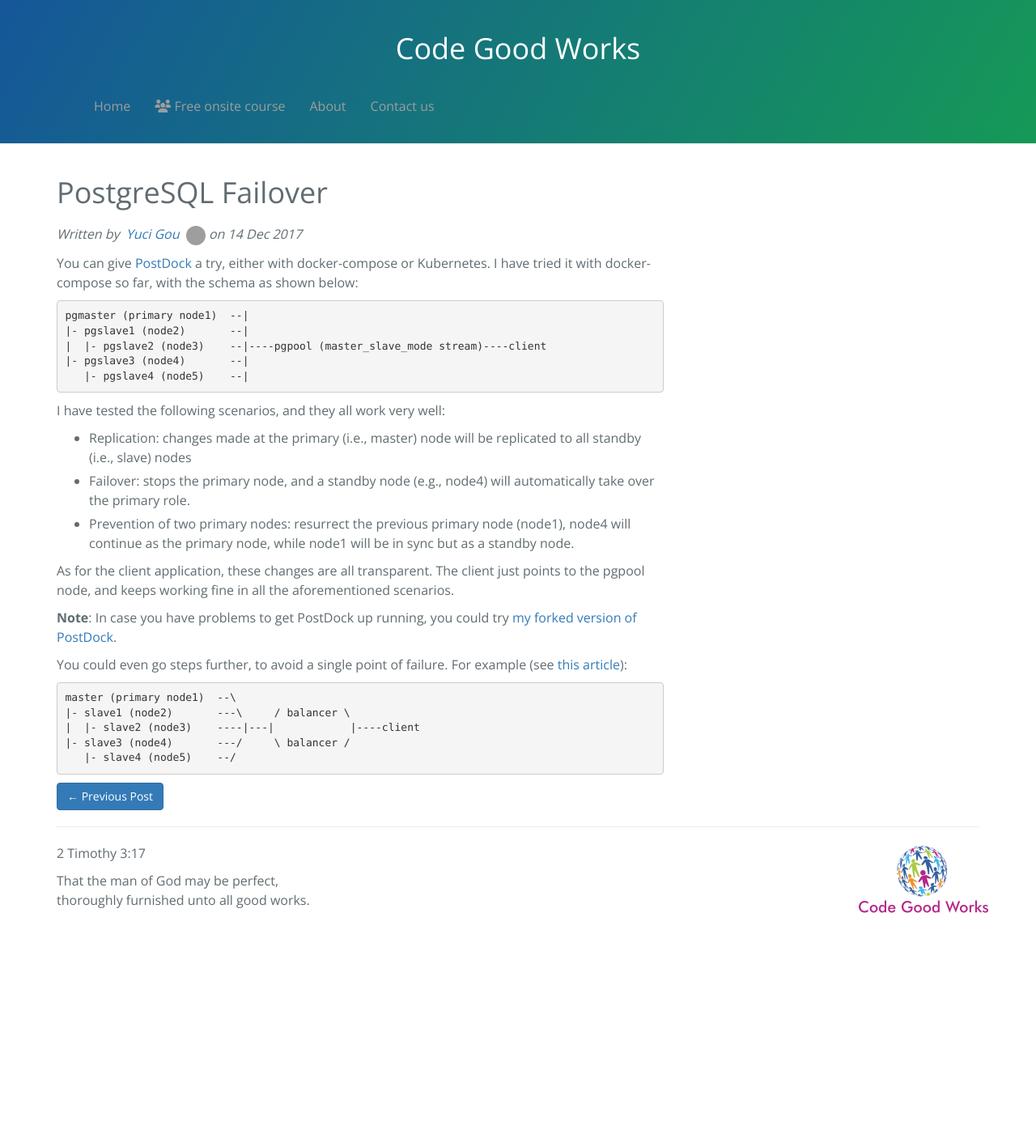
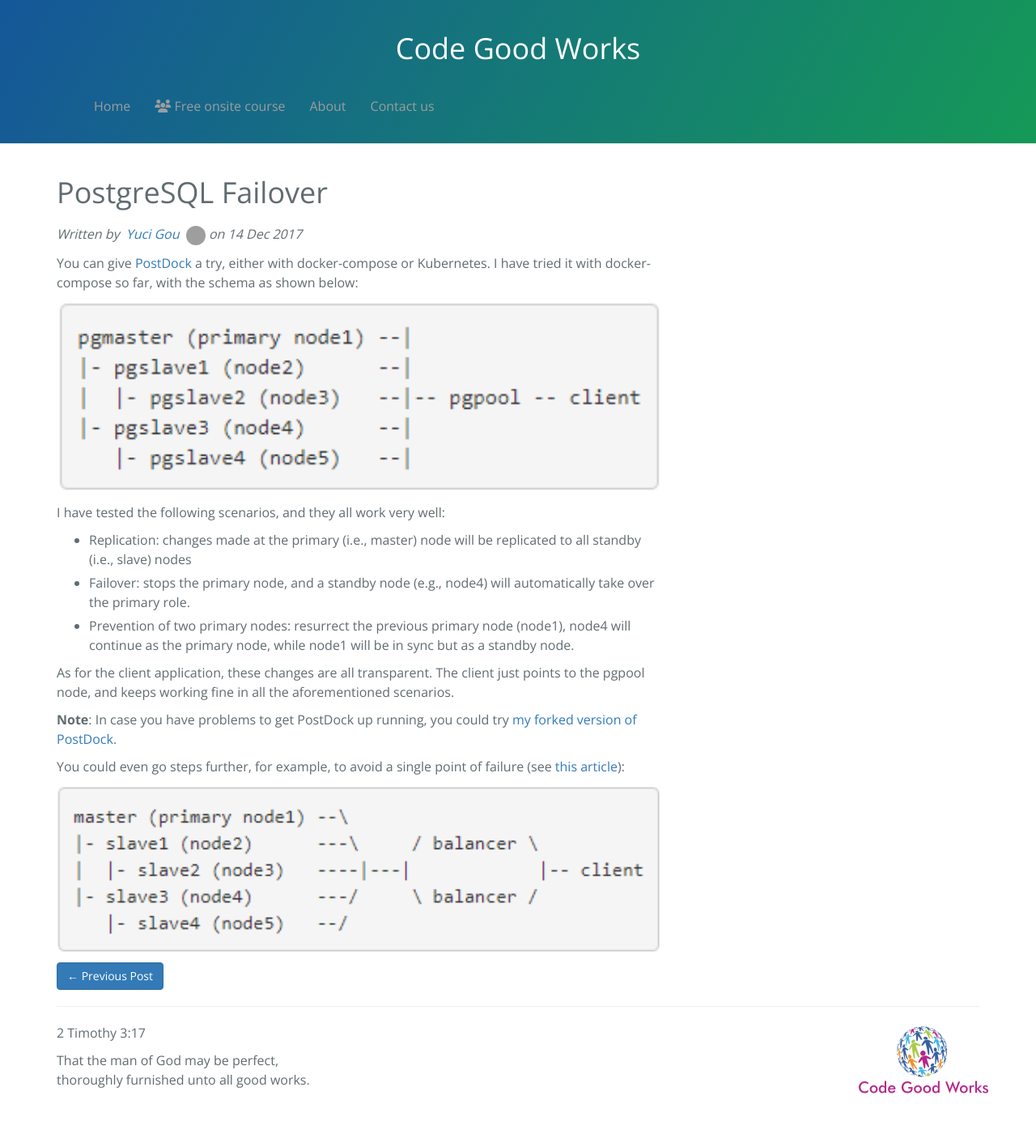
Before and after one commit to yucigou/codegoodworks, a Jekyll site: the page built from _posts/2017-12-14-postgresql-failover.md, in a window 1280 px wide. Shown: the whole page at 81% size. Built offline with Jekyll 4.4.1, drawn with Linux system fonts in a browser that asks for light colours; nearby versions of some CDN libraries; before the commit the page ends 1184 px from its top, so only the background shows below that; grey boxes are pictures that could not be loaded.

Commit message:
Replace with images

```diff
--- a/_posts/2017-12-14-postgresql-failover.md
+++ b/_posts/2017-12-14-postgresql-failover.md
@@ -9,11 +9,7 @@ excerpt_separator: <!--more-->
 
 You can give [PostDock][1] a try, either with docker-compose or Kubernetes. I have tried it with docker-compose so far, with the schema as shown below:
 
-    pgmaster (primary node1)  --|
-    |- pgslave1 (node2)       --|
-    |  |- pgslave2 (node3)    --|----pgpool (master_slave_mode stream)----client
-    |- pgslave3 (node4)       --|
-       |- pgslave4 (node5)    --|
+<img src="{{ site.baseurl }}/assets/images/postgres_failover.PNG" class="post" alt="PostgreSQL Failover">
 
 <!--more-->
 
@@ -27,14 +23,9 @@ As for the client application, these changes are all transparent. The client jus
 
 **Note**: In case you have problems to get PostDock up running, you could try [my forked version of PostDock][2].
 
-You could even go steps further, to avoid a single point of failure. For example (see [this article][3]):
+You could even go steps further, for example, to avoid a single point of failure (see [this article][3]):
 
-    master (primary node1)  --\
-    |- slave1 (node2)       ---\     / balancer \
-    |  |- slave2 (node3)    ----|---|            |----client
-    |- slave3 (node4)       ---/     \ balancer /
-       |- slave4 (node5)    --/
-
+<img src="{{ site.baseurl }}/assets/images/postgres_failover_lb.PNG" class="post" alt="PostgreSQL Failover with Load Balancer">
 
   [1]: https://github.com/paunin/PostDock
   [2]: https://github.com/yucigou/PostDock
--- a/assets/css/style.scss
+++ b/assets/css/style.scss
@@ -238,6 +238,11 @@ img.poster {
     height: auto;
 }
 
+img.post {
+	width: 100%;
+	height: auto;
+}
+
 @media screen and (min-width: 500px){
 	img.poster {
 	    width: auto;
```
Also changed, not shown: assets/images/postgres_failover.PNG (added), assets/images/postgres_failover_lb.PNG (added).
